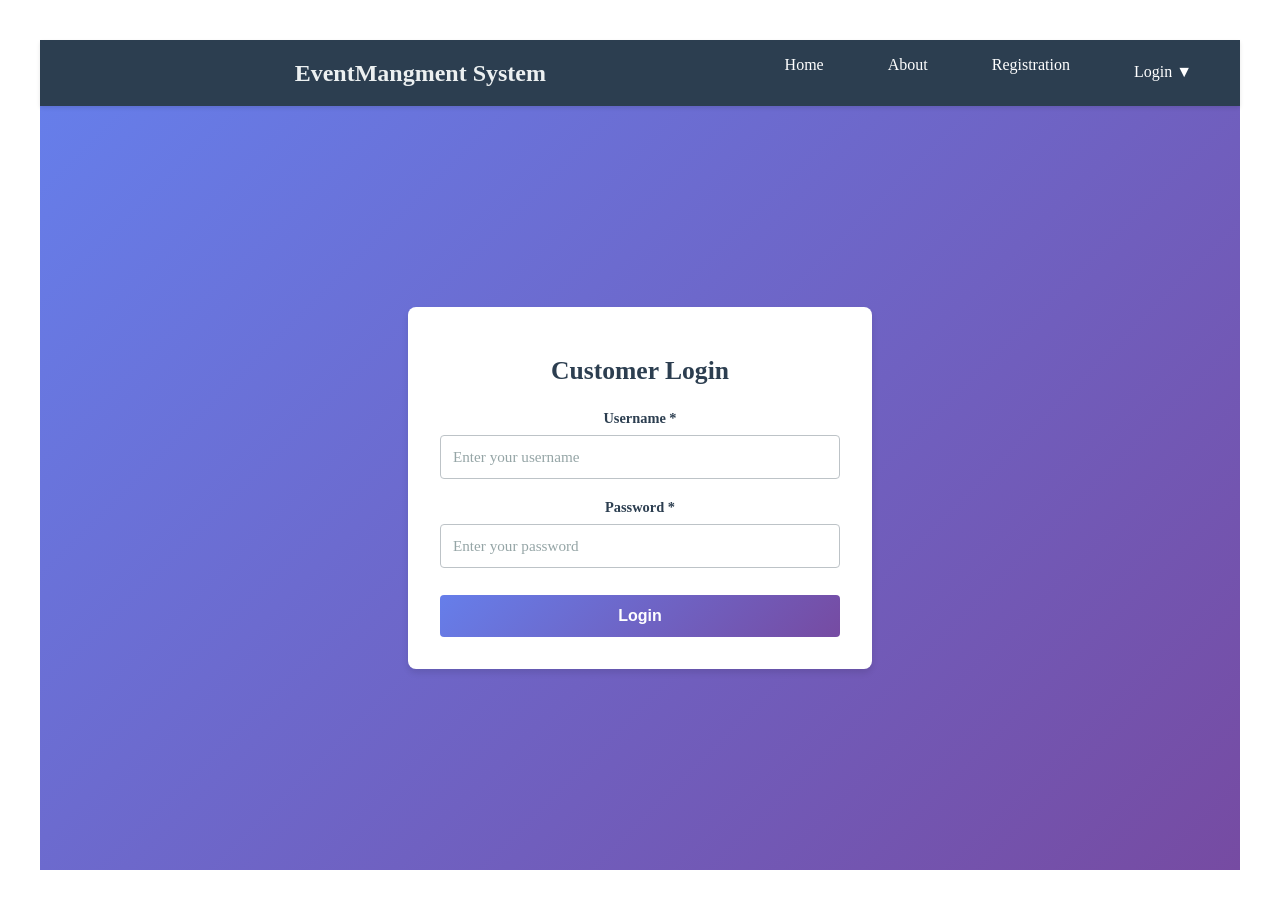
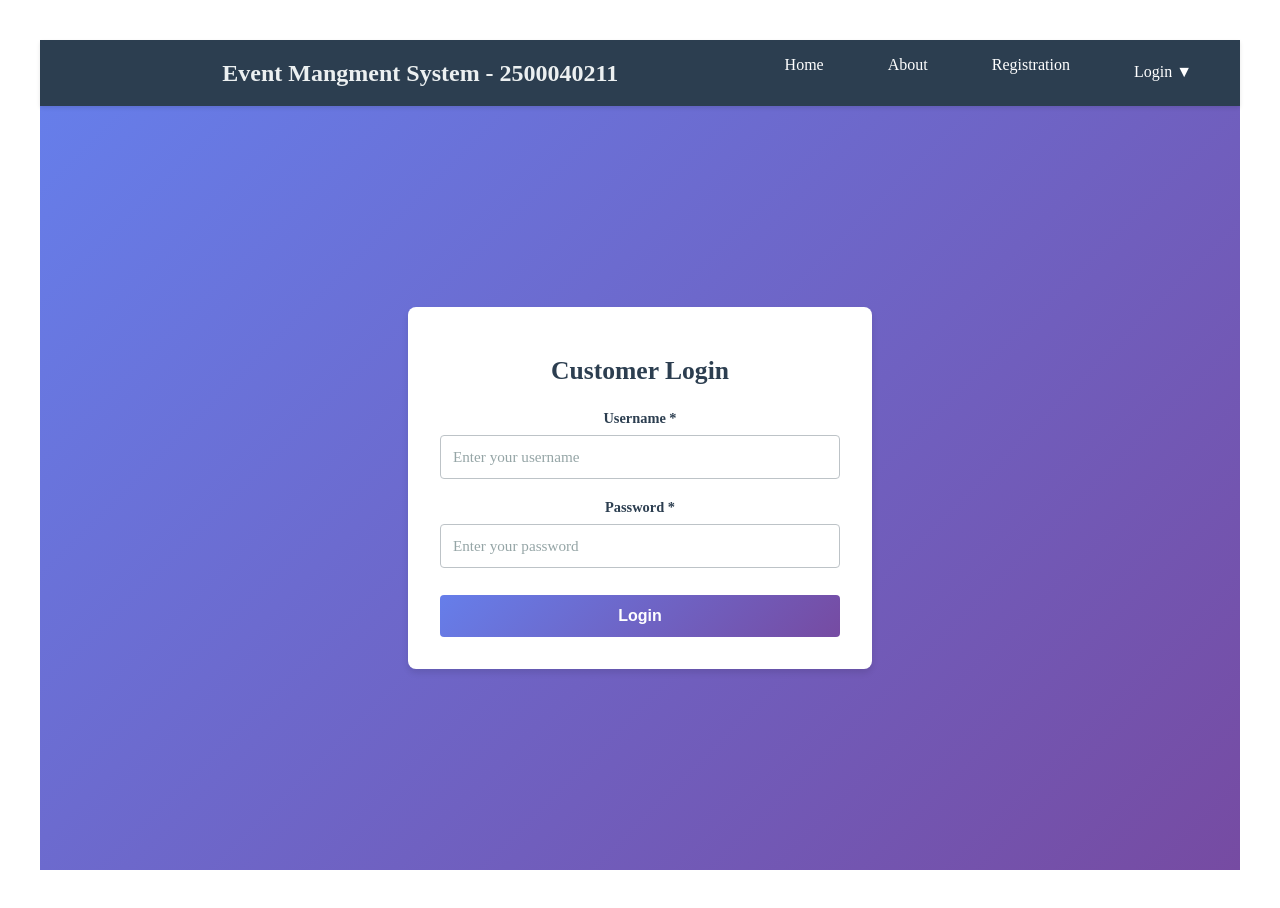
Before and after one commit to RamSriCharan007/react-sdp-repo, a React (Vite) app: page /customer-login in a window 1280 px wide. Built offline with nearby package versions, Linux system fonts and the light colour scheme.

Commit message:
MainNavBar.jsx modified

```diff
--- a/src/pages/MainNavBar.jsx
+++ b/src/pages/MainNavBar.jsx
@@ -15,7 +15,7 @@ const MainNavBar = () => {
       <div className="navbar-container">
         <div className="navbar-logo">
           <Link to="/" className="logo-link">
-           EventMangment System
+           Event Mangment System - 2500040211
           </Link>
         </div>
         <ul className="nav-menu">
```
